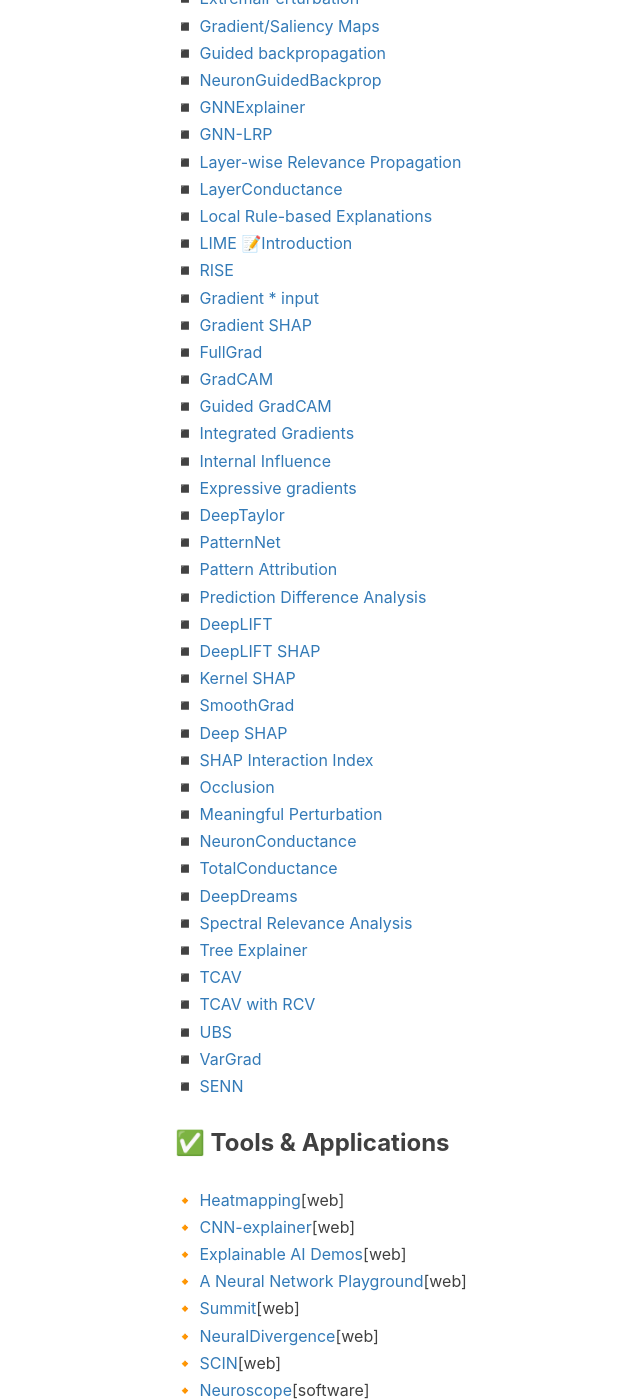
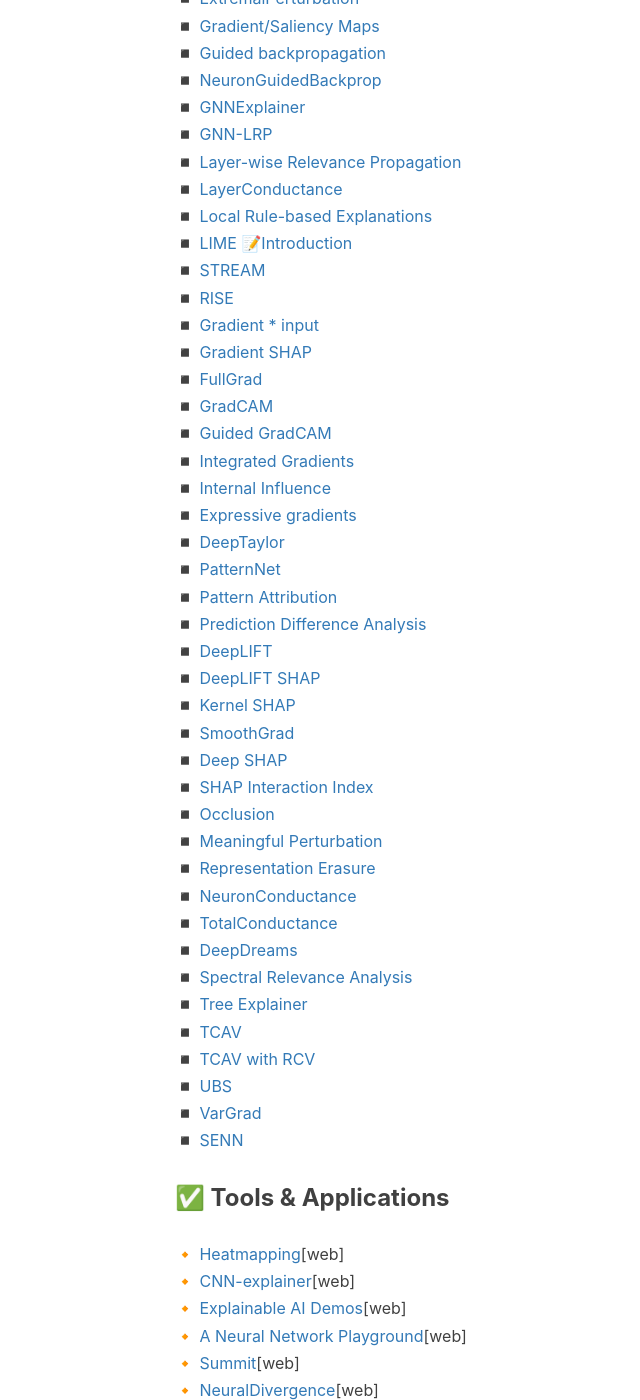
Before and after one commit to jizhang02/jizhang02.github.io, a Jekyll site: the page built from _posts/2021-05-06-xai.markdown, in a window 1280 px wide and 1400 px high, scrolled down 1007 px. Shown: the whole window, without its empty margins (90-730 px from the left). Built offline with Jekyll 4.4.1, drawn with Linux system fonts in a browser that asks for light colours; nearby versions of some CDN libraries; comment, search, counter and statistics services are not loaded.

Commit message:
Update 2021-05-06-xai.markdown

```diff
--- a/_posts/2021-05-06-xai.markdown
+++ b/_posts/2021-05-06-xai.markdown
@@ -30,6 +30,7 @@
 ◾ [LayerConductance](https://arxiv.org/abs/1807.09946)
 ◾ [Local Rule-based Explanations](https://arxiv.org/abs/1805.10820)
 ◾ [LIME](https://doi.org/10.1145/2939672.2939778) 📝[Introduction](https://www.oreilly.com/content/introduction-to-local-interpretable-model-agnostic-explanations-lime/)
+◾ [STREAM](https://arxiv.org/abs/1703.02647)
 ◾ [RISE](https://arxiv.org/abs/1806.07421)
 ◾ [Gradient * input](https://arxiv.org/abs/1605.01713)
 ◾ [Gradient SHAP](https://arxiv.org/abs/1705.07874)
@@ -51,6 +52,7 @@
 ◾ [SHAP Interaction Index](https://doi.org/10.1038/s42256-019-0138-9)
 ◾ [Occlusion](https://doi.org/10.1007/978-3-319-10590-1_53)
 ◾ [Meaningful Perturbation](https://openaccess.thecvf.com/content_iccv_2017/html/Fong_Interpretable_Explanations_of_ICCV_2017_paper.html)
+◾ [Representation Erasure](https://arxiv.org/abs/1612.08220)
 ◾ [NeuronConductance](https://arxiv.org/abs/1805.12233)
 ◾ [TotalConductance](https://arxiv.org/abs/1805.12233)
 ◾ [DeepDreams](https://doi.org/10.1007/978-3-030-33850-3_7)
```
